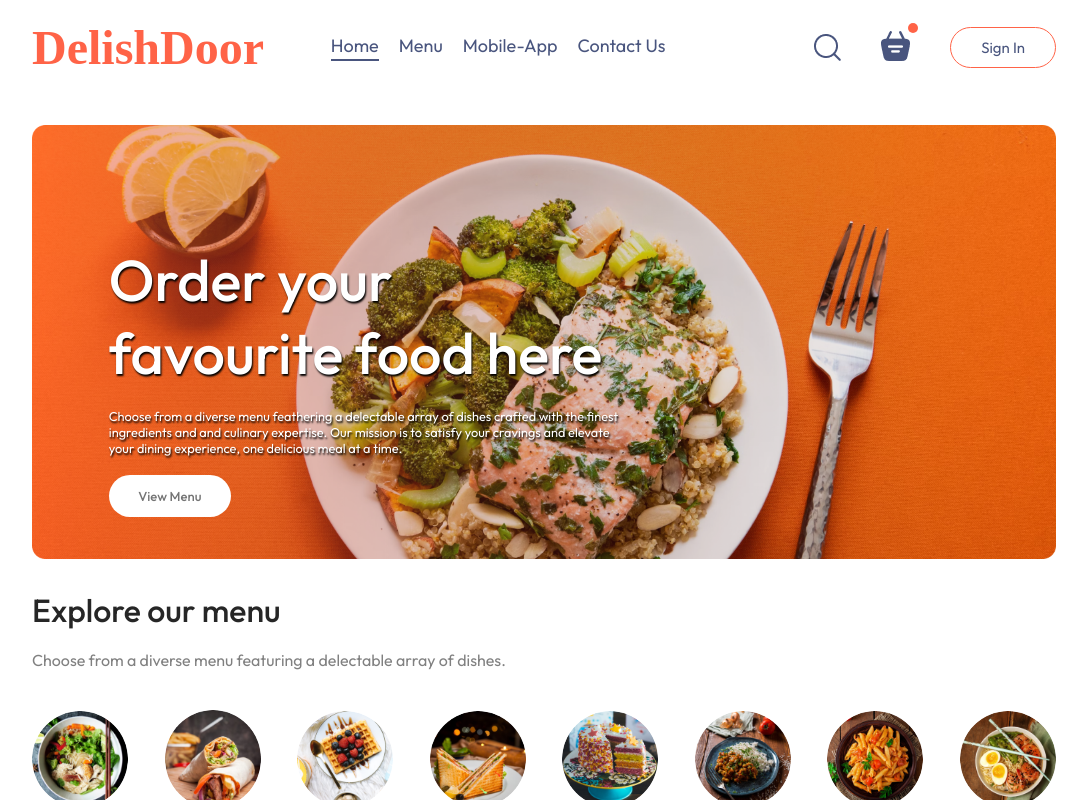
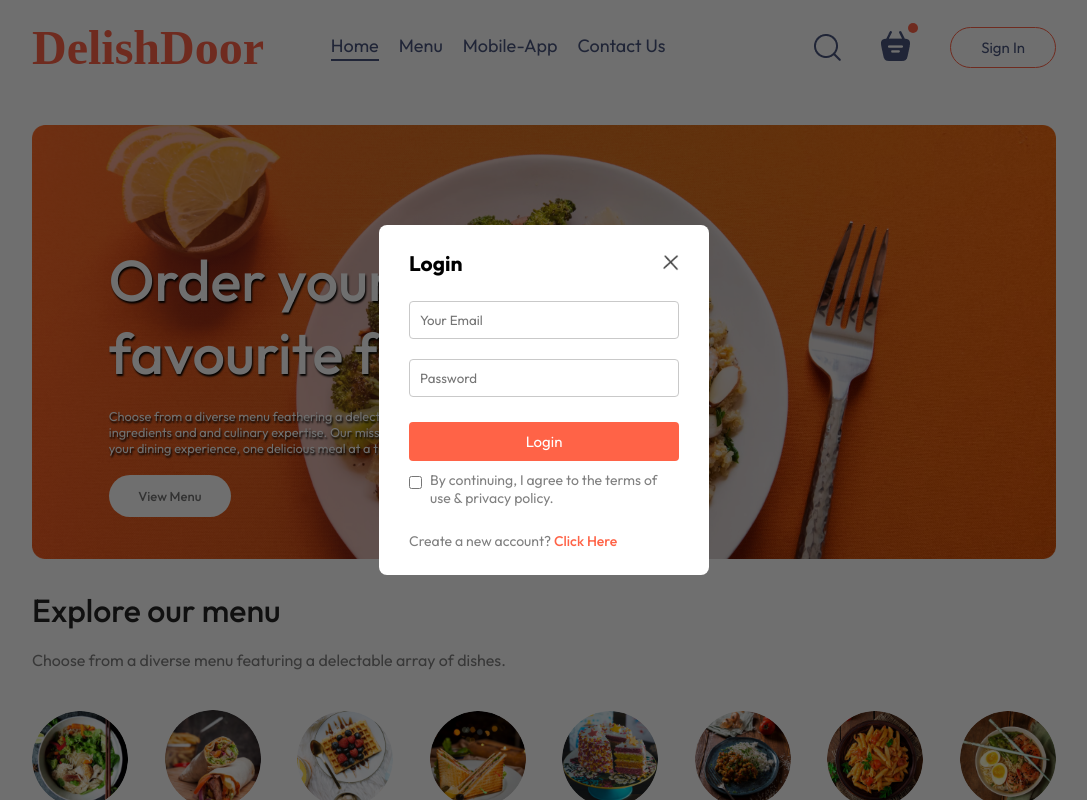
Before and after one commit to asm-shad/Food-Delievery-Client, a React (Vite) app: page / in a window 1280 px wide. Both pictures are taken after a click on the button "Sign In". Shown: the top 800 px of the page, without its empty margins (96-1183 px from the left). Built offline with nearby package versions, Linux system fonts and the light colour scheme; a web font is replaced by a local one.

Commit message:
Login Popup design complete

```diff
--- a/src/App.jsx
+++ b/src/App.jsx
@@ -5,12 +5,16 @@
 import Cart from "./pages/Cart/Cart";
 import PlaceOrder from "./pages/PlaceOrder/PlaceOrder";
 import Footer from "./components/Footer/Footer";
+import { useState } from "react";
+import LoginPopup from "./components/LoginPopup/LoginPopup";
 
 function App() {
+  const [showLogin, setShowLogin] = useState(false);
   return (
     <>
+      {showLogin ? <LoginPopup setShowLogin={setShowLogin} /> : <></>}
       <div className="app">
-        <Navbar></Navbar>
+        <Navbar setShowLogin={setShowLogin}></Navbar>
         <Routes>
           <Route path="/" element={<Home />} />
           <Route path="/cart" element={<Cart />} />
--- /dev/null
+++ b/src/components/LoginPopup/LoginPopup.css
@@ -0,0 +1,96 @@
+.login-popup {
+  position: absolute;
+  z-index: 1;
+  width: 100%;
+  height: 100%;
+  background-color: #00000090;
+  display: grid;
+}
+/*
+:root .login-popup-title{
+    color: white;
+}
+
+.lightcolors .login-popup-title{
+    color: black;
+}
+
+
+:root .login-popup-container {
+    background-color: var(--body-color);
+}
+
+.lightcolors .login-popup-container {
+    background-color: white;
+}
+
+.continuee{
+    position: relative;
+    top: 4px;
+}
+*/
+
+.login-popup-container {
+  place-self: center;
+  width: max(23vw, 330px);
+  color: #808080;
+  background-color: white;
+  display: flex;
+  flex-direction: column;
+  gap: 25px;
+  padding: 25px 30px;
+  border-radius: 8px;
+  font-size: 14px;
+  animation: fadeIn 0.5s;
+}
+
+.login-popup-title {
+  display: flex;
+  justify-content: space-between;
+  align-items: center;
+  color: black;
+}
+
+.login-popup-title img {
+  width: 16px;
+  cursor: pointer;
+}
+
+.login-popup-inputs {
+  display: flex;
+  flex-direction: column;
+  gap: 20px;
+}
+
+.login-popup-inputs input {
+  outline: none;
+  border: 1px solid #c9c9c9;
+  padding: 10px;
+  border-radius: 4px;
+}
+
+.login-popup-container button {
+  border: none;
+  padding: 10px;
+  border-radius: 4px;
+  color: white;
+  background-color: tomato;
+  font-size: 15px;
+  cursor: pointer;
+}
+
+.login-popup-condition {
+  display: flex;
+  align-items: start;
+  gap: 8px;
+  margin-top: -15px;
+}
+
+.login-popup-condition input {
+  margin-top: 5px;
+}
+.login-popup p span {
+  color: tomato;
+  font-weight: 500;
+  cursor: pointer;
+}
--- /dev/null
+++ b/src/components/LoginPopup/LoginPopup.jsx
@@ -0,0 +1,51 @@
+import React, { useState } from "react";
+import "./LoginPopup.css";
+import { assets } from "../../assets/assets";
+
+function LoginPopup({ setShowLogin }) {
+  const [currentState, setCurrentState] = useState("Login");
+  return (
+    <div className="login-popup">
+      <form className="login-popup-container">
+        <div className="login-popup-title">
+          <h2>{currentState}</h2>
+          <img
+            onClick={() => setShowLogin(false)}
+            src={assets.cross_icon}
+            alt=""
+          />
+        </div>
+        <div className="login-popup-inputs">
+          {currentState === "Login" ? (
+            <></>
+          ) : (
+            <input type="text" placeholder="Your Name" required />
+          )}
+
+          <input type="email" placeholder="Your Email" required />
+          <input type="password" placeholder="Password" required />
+        </div>
+        <button>
+          {currentState === "Sign Up" ? "Create Account" : "Login"}
+        </button>
+        <div className="login-popup-condition">
+          <input type="checkbox" required />
+          <p>By continuing, I agree to the terms of use & privacy policy.</p>
+        </div>
+        {currentState === "Login" ? (
+          <p>
+            Create a new account?{" "}
+            <span onClick={() => setCurrentState("Sign Up")}>Click Here</span>
+          </p>
+        ) : (
+          <p>
+            Already have an account?{" "}
+            <span onClick={() => setCurrentState("Login")}>Login Here</span>
+          </p>
+        )}
+      </form>
+    </div>
+  );
+}
+
+export default LoginPopup;
--- a/src/components/Navbar/Navbar.css
+++ b/src/components/Navbar/Navbar.css
@@ -262,6 +262,7 @@
 @media (max-width: 900px) {
   .navbar .logo {
     width: 120px;
+    font-size: 2.3rem;
   }
   .navbar-menu {
     gap: 15px;
--- a/src/components/Navbar/Navbar.jsx
+++ b/src/components/Navbar/Navbar.jsx
@@ -1,37 +1,42 @@
 import React, { useState } from "react";
 import "./Navbar.css";
 import { assets } from "../../assets/assets";
+import { Link } from "react-router-dom";
 
-function Navbar() {
+function Navbar({ setShowLogin }) {
   const [menu, setMenu] = useState("home");
   return (
     <div className="navbar">
       <h1 className="logo">DelishDoor</h1>
       <ul className="navbar-menu">
-        <li
+        <Link
+          to="/"
           onClick={() => setMenu("home")}
           className={menu === "home" ? "active" : ""}
         >
           Home
-        </li>
-        <li
+        </Link>
+        <a
+          href="#explore-menu"
           onClick={() => setMenu("menu")}
           className={menu === "menu" ? "active" : ""}
         >
           Menu
-        </li>
-        <li
+        </a>
+        <a
+          href="#app-download"
           onClick={() => setMenu("mobile-app")}
           className={menu === "mobile-app" ? "active" : ""}
         >
           Mobile-App
-        </li>
-        <li
+        </a>
+        <a
+          href="#footer"
           onClick={() => setMenu("contact-us")}
           className={menu === "contact-us" ? "active" : ""}
         >
           Contact Us
-        </li>
+        </a>
       </ul>
       <div className="navbar-right">
         <img src={assets.search_icon} alt="" />
@@ -39,7 +44,7 @@
           <img src={assets.basket_icon} alt="" />
           <div className="dot"></div>
         </div>
-        <button>Sign In</button>
+        <button onClick={() => setShowLogin(true)}>Sign In</button>
       </div>
     </div>
   );
--- a/src/index.css
+++ b/src/index.css
@@ -6,6 +6,7 @@
   margin: 0;
   box-sizing: border-box;
   font-family: "Outfit", serif;
+  scroll-behavior: smooth;
 }
 
 body {
```
